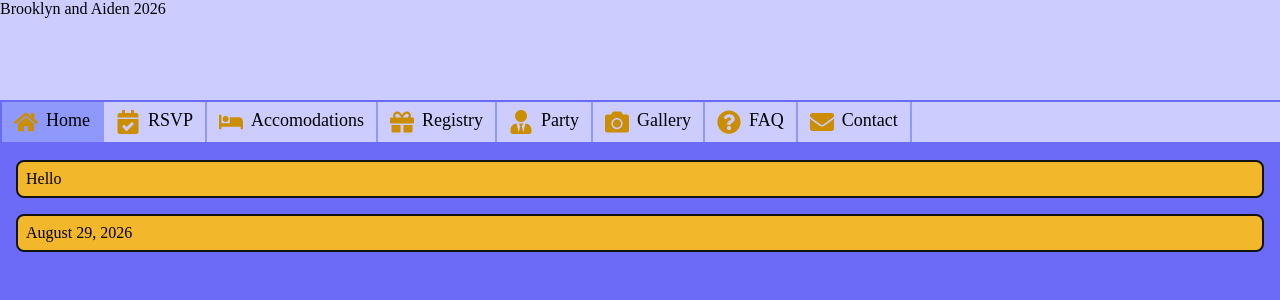
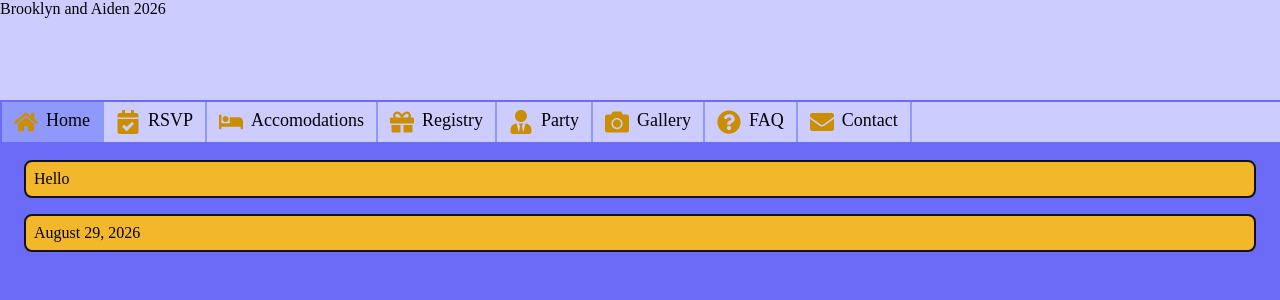
Before and after one commit to a-duffy12/a-duffy12.github.io, a React (Vite) app in the folder wedding/: page / in a window 1280 px wide. Shown: the top 300 px of the page. Built offline with nearby package versions, Linux system fonts and the light colour scheme.

Commit message:
fix content styling

```diff
--- a/wedding/src/components/content.tsx
+++ b/wedding/src/components/content.tsx
@@ -8,10 +8,10 @@ interface IContentProps {
 
 export const Content = ({children}: IContentProps) => {
     const { isMobile } = useConfig();
-    const style = useMemo(() => isMobile ? styles.contentMobile : styles.contentDesktop, [isMobile]);
+    const widthStyle = useMemo(() => isMobile ? styles.contentMobile : styles.contentDesktop, [isMobile]);
 
     return (
-        <div className={`${styles.content} ${style}`}>
+        <div className={`${styles.content} ${widthStyle}`}>
             {children}
         </div>
     );
--- a/wedding/src/wedding.module.css
+++ b/wedding/src/wedding.module.css
@@ -6,6 +6,8 @@
   --theme_yellow_accent: #cb8e00;
   --theme_black: #121212;
   --theme_white: #efefef;
+  --theme_light_blue: #a5aeff;
+  --theme_honey: #d29d3c;
 }
 
 .wedding {
@@ -64,10 +66,13 @@
   .content {
     display: flex;
     padding: 8px;
-    margin: 16px;
+    margin: 16px 24px;
     background-color: var(--theme_yellow);
     border: var(--theme_black) 2px solid;
     border-radius: 8px;
+
+
+  }
 
   .contentDesktop {
     max-width: 1720px;
@@ -79,4 +84,3 @@
     max-height: fit-content;
   }
 }
-}
```
Lines whose indentation alone changed are shown as unchanged.
